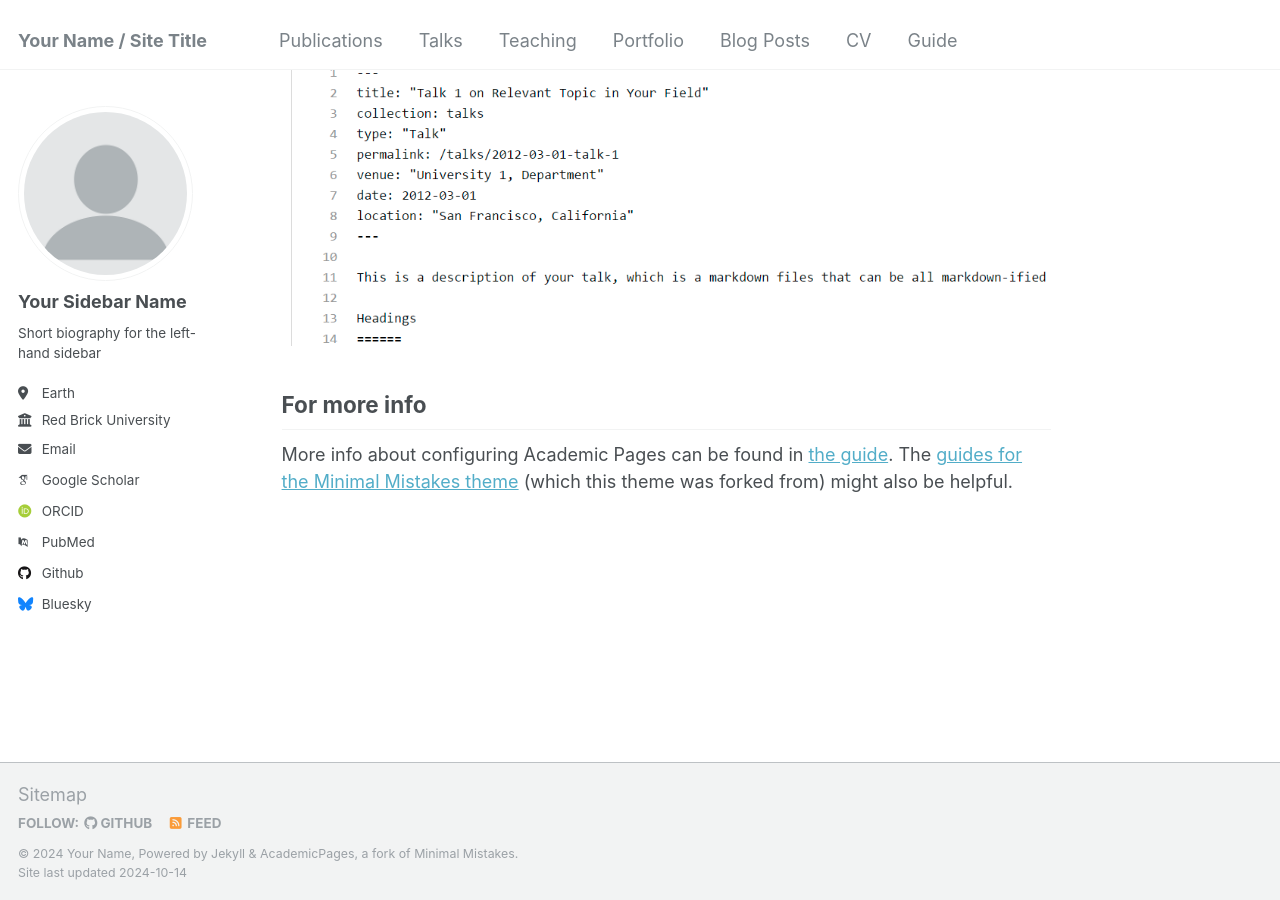
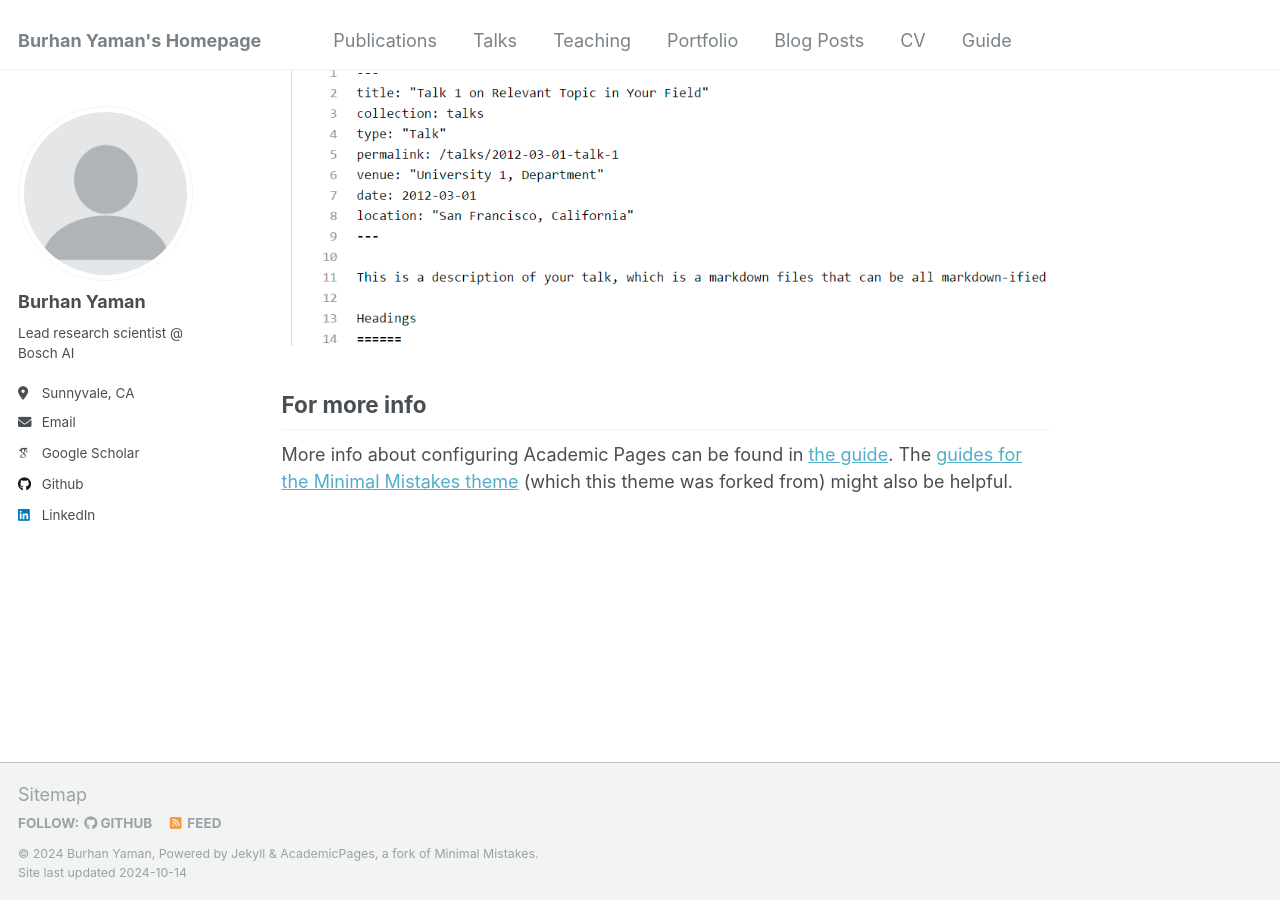
Before and after one commit to byaman14/byaman14.github.io, a Jekyll site: the page built from _pages/about.md, in a window 1280 px wide and 900 px high, scrolled down 2643 px. Built offline with Jekyll 4.4.1, drawn with Linux system fonts in a browser that asks for light colours; some web fonts are replaced.

Commit message:
Update _config.yml

```diff
--- a/_config.yml
+++ b/_config.yml
@@ -8,11 +8,11 @@
 
 # Basic Site Settings
 locale                   : "en-US"
-title                    : "Your Name / Site Title"
+title                    : "Burhan Yaman's Homepage"
 title_separator          : "-"
-name                     : &name "Your Name"
+name                     : &name "Burhan Yaman"
 description              : &description "personal description"
-url                      : https://academicpages.github.io # the base hostname & protocol for your site e.g. "https://mmistakes.github.io"
+url                      : https://byaman14.github.io # the base hostname & protocol for your site e.g. "https://mmistakes.github.io"
 baseurl                  : "" # the subpath of your site, e.g. "/blog"
 repository               : "academicpages/academicpages.github.io"
 
@@ -22,33 +22,33 @@ repository               : "academicpages/academicpages.github.io"
 author:
   # Biographic information
   avatar           : "profile.png"
-  name             : "Your Sidebar Name"
+  name             : "Burhan Yaman"
   pronouns         : # example: "she/her"
-  bio              : "Short biography for the left-hand sidebar"
-  location         : "Earth"
-  employer         : "Red Brick University"
+  bio              : "Lead research scientist @ Bosch AI "
+  location         : "Sunnyvale, CA"
+  employer         : #"Bosch AI"
   uri              : # URL
-  email            : "none@example.org"
+  email            : "yaman013@umn.edu"
 
   # Academic websites
   arxiv            : # URL - Update with the correct link to your profile
-  googlescholar    : "https://scholar.google.com/citations?user=PS_CX0AAAAAJ"
+  googlescholar    : "https://scholar.google.com/citations?user=0JS9ozcAAAAJ&hl=en"
   impactstory      : # URL
-  orcid            : "http://orcid.org/yourorcidurl"
+  orcid            : #"http://orcid.org/yourorcidurl"
   semantic         : # URL
-  pubmed           : "https://www.ncbi.nlm.nih.gov/pubmed/?term=john+snow"
+  pubmed           : #"https://www.ncbi.nlm.nih.gov/pubmed/?term=john+snow"
   researchgate     : # URL
 
   # Repositories and software development
   bitbucket        : # Username - Update with your username on the site
   codepen          : # Username
   dribbble         : # Username
-  github           : "academicpages"
+  github           : "byaman14"
   kaggle           : # Username
   stackoverflow    : # User number or user number and name (i.e., use "1" or "1/jeff-atwood")
 
   # Social media
-  bluesky          : "bsky.app" # Replace this with you Bluesky username
+  bluesky          : #"bsky.app" # Replace this with you Bluesky username
   facebook         : # Username
   flickr           : # Username
   foursquare       : # Username
@@ -57,7 +57,7 @@ author:
   keybase          : # Username
   instagram        : # Username
   lastfm           : # Username
-  linkedin         : # Username
+  linkedin         : "burhan-yaman-12139293"# Username
   mastodon         : # URL
   medium           : # URL
   pinterest        : # Username
```
